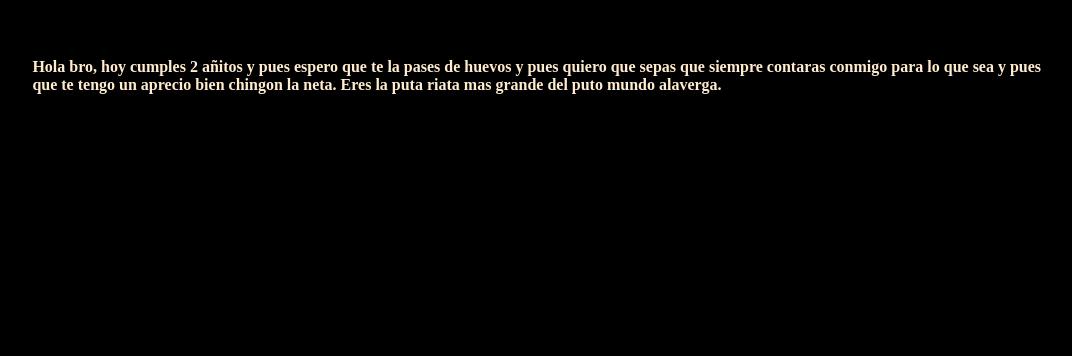
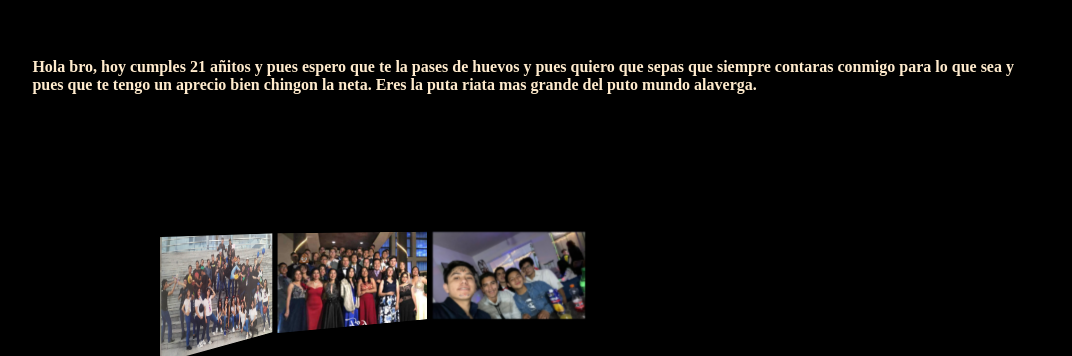
Before and after one commit to MiguelMtzOlvera/rodri, a plain HTML site: page index.html in a window 1280 px wide. Shown: the part 950-1306 px from the top of the page, without its empty margins (102-1174 px from the left). Before the commit the page ends 1044 px from the top, so only its background shows below. Drawn offline with Linux system fonts and the light colour scheme.

Commit message:
Update index.html

```diff
--- a/index.html
+++ b/index.html
@@ -10,16 +10,14 @@
     <section class="cointaner">
         <div class="vapour">
             <H2>Feliz Cumplea&ntilde;os bro</H2>
+            <h4>Hola bro, hoy cumples 21 añitos y pues espero que te la pases de huevos y pues quiero que sepas que siempre contaras conmigo para lo que sea y pues que te tengo un aprecio bien chingon la neta. Eres la puta riata mas grande del puto mundo alaverga.
+            </h4>
             <div class="cont-all">
                 <div class="cont-ca">
                     <figure><img src="images/1.jpeg" alt=""></figure>
                     <figure><img src="images/2.jpeg" alt=""></figure>
                     <figure><img src="images/3.jpeg" alt=""></figure>
                 </div>
-            </div>
-            <h4>Hola bro, hoy cumples 2 añitos y pues espero que te la pases de huevos y pues quiero que sepas que siempre contaras conmigo para lo que sea y pues que te tengo un aprecio bien chingon la neta. Eres la puta riata mas grande del puto mundo alaverga.
-            </h4>
-        </div>
     </section>
     <script src="js.js"></script>
 </body>
```
